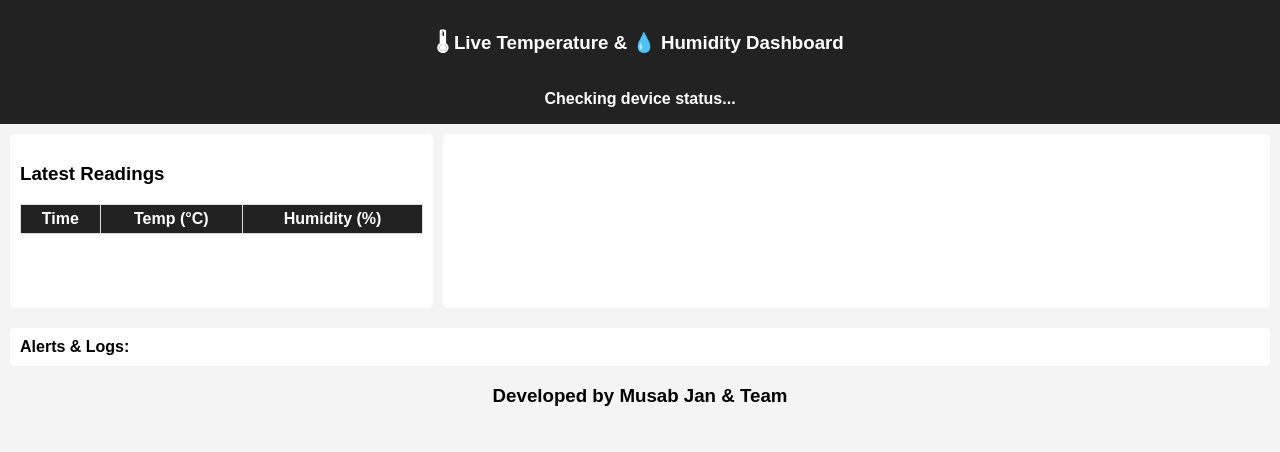
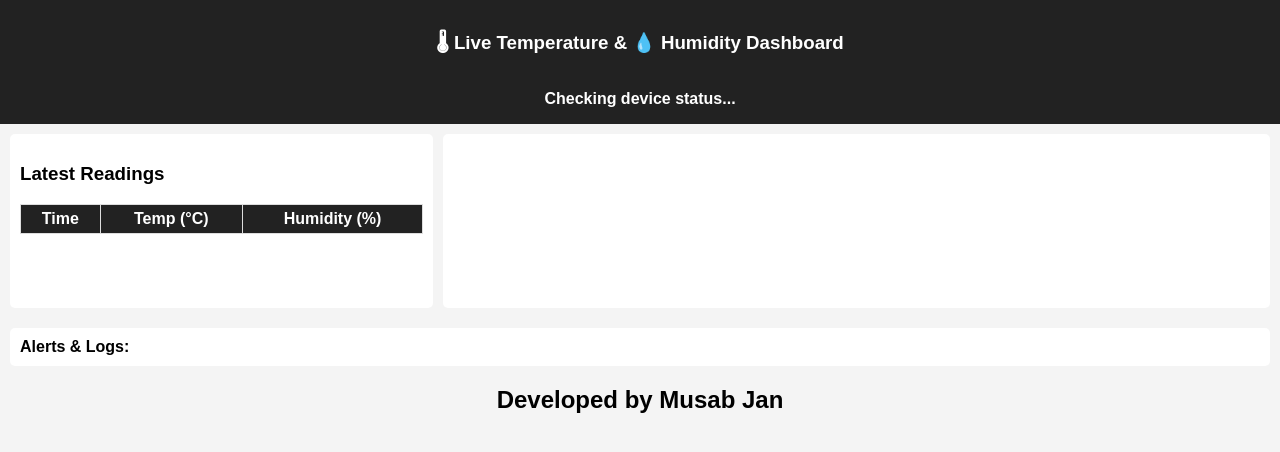
Before and after one commit to musabjan241-prog/Humidity, a plain HTML site: page index.html in a window 1280 px wide. Drawn offline with nearby package versions, Linux system fonts and the light colour scheme; no server answers.

Commit message:
index.html

```diff
--- a/index.html
+++ b/index.html
@@ -134,7 +134,7 @@ loadData();
 setInterval(loadData, 10000);
 </script>
 
-<center><h3>Developed by Musab Jan & Team</h3></center>
+<center><h2>Developed by Musab Jan</h2></center>
 
 </body>
 </html>
```
